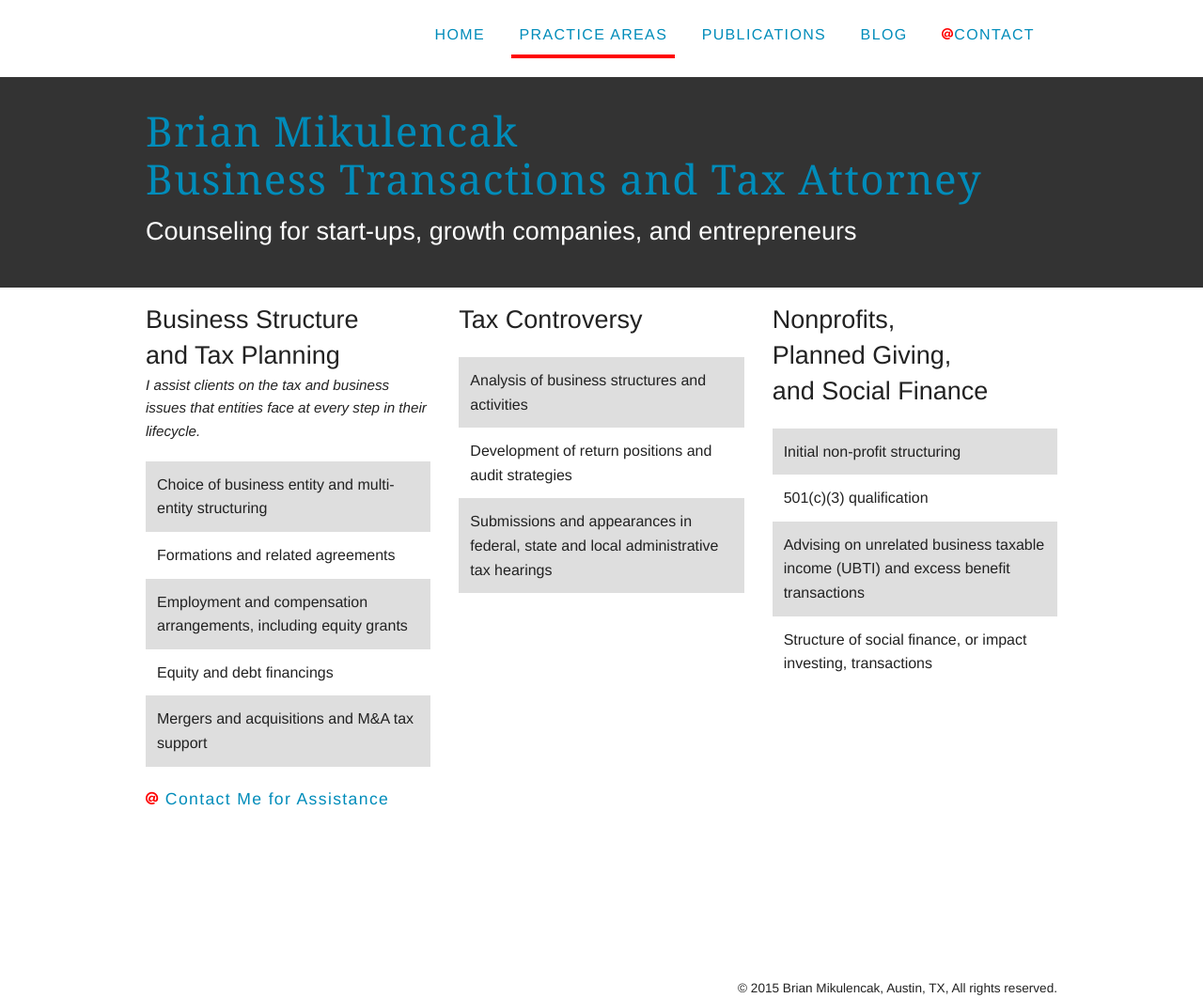
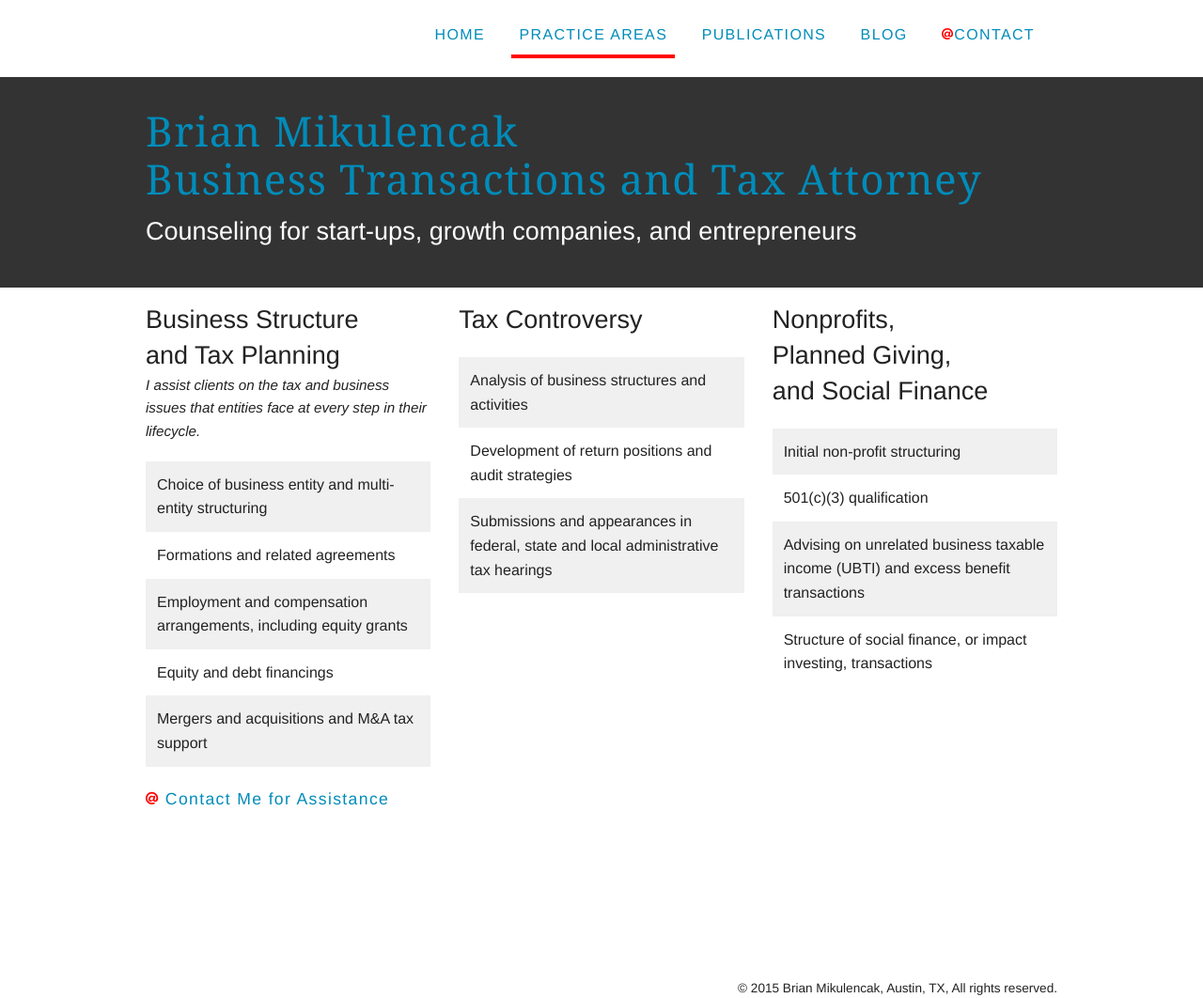
Before and after one commit to brianmik/bmaustinlaw, a Jekyll site: the page built from practice-areas.html, in a window 1280 px wide. Shown: the whole page at 94% size. Built offline with Jekyll 4.4.1, drawn with Linux system fonts in a browser that asks for light colours; Markdown is read by kramdown in place of the engine named in the settings; comment, search, counter and statistics services are not loaded.

Commit message:
styled practice areas

```diff
--- a/css/main.css
+++ b/css/main.css
@@ -124,7 +124,7 @@ a {
 }
 
 .practice__area__item:nth-child(odd) {
-  background: hsla(0, 0%, 87%, 1);
+  background: hsla(0, 0%, 87%, .45);
 }
 
 
```
